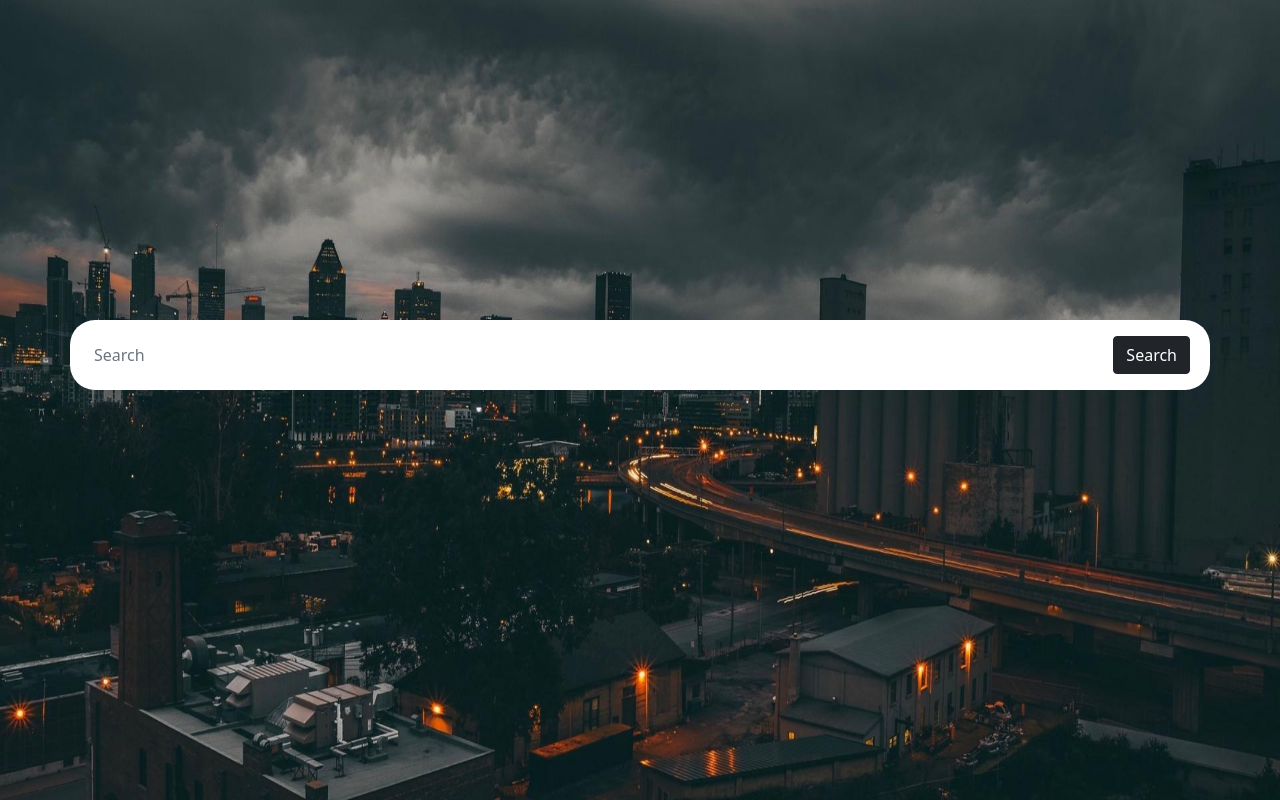
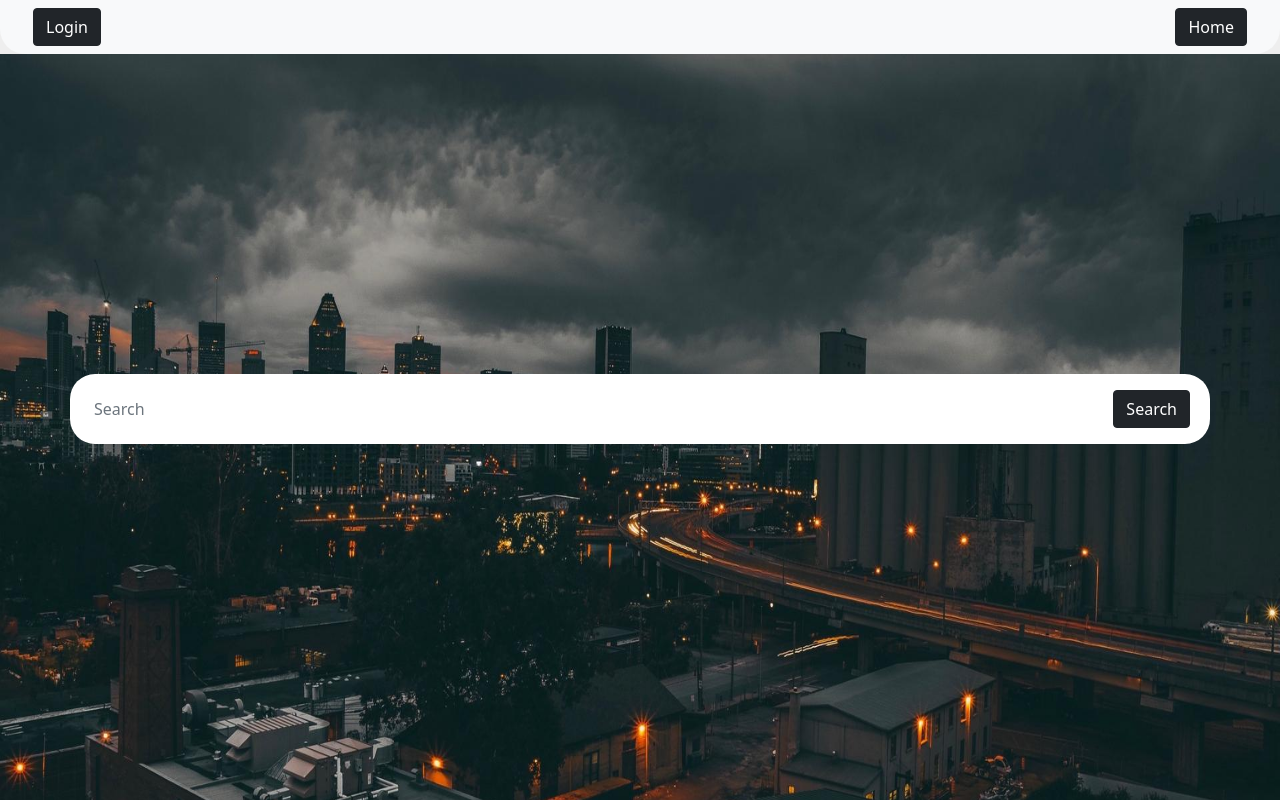
Before and after one commit to paulacarvani/clima-challenge, a Flask app: page / in a window 1280 px wide. Run offline with Flask 2, Linux system fonts and the light colour scheme; some libraries are stand-ins or nearby versions.

Commit message:
UPD: Navbar and login

```diff
--- a/api/__init__.py
+++ b/api/__init__.py
@@ -1,2 +1,2 @@
-from api.v1.api import *
+# from api.v1.api import *
 from api.v1.function import *
--- a/app.py
+++ b/app.py
@@ -1,5 +1,5 @@
 from flask import Flask
-from flask import render_template, request
+from flask import render_template, request, url_for
 from flask_mysqldb import MySQL
 
 from api import getInfo, getNews, render
@@ -45,8 +45,6 @@ def login_admin():
         user = request.form['name']
         password = request.form['password']
 
-
-
         return render_template('boards.html', check_user=check_user)
     elif check_user == 'guest':
         return render_template('boards.html', check_user=check_user)
--- a/static/css/login.css
+++ b/static/css/login.css
@@ -1,3 +1,8 @@
+a {
+	color: white;
+  	text-decoration: none;
+}
+
 *, *:before, *:after {
 	margin: 0;
 	padding: 0;
--- a/templates/base.html
+++ b/templates/base.html
@@ -32,6 +32,14 @@
     <div class="loader2"></div>
   </div>
 
+  <nav class="navbar navbar-light bg-light justify-content-between">
+    <button class="btn btn-dark my-2 my-sm-0 m-2" type="button"><a href='{{ url_for("admin") }}'
+        alt='Broken Link'>Login</a></button>
+
+    <button class="btn btn-dark my-2 my-sm-0 m-2" type="button"><a href='{{ url_for("index") }}'
+        alt='Broken Link'>Home</a></button>
+  </nav>
+
   {% block page %}
   {% endblock page %}
 </body>
--- a/templates/home.html
+++ b/templates/home.html
@@ -12,12 +12,12 @@
 
 {% block page %}
 <img src="../static/img/2901788.jpg" class="img-fluid font" alt="Responsive image">
+
 <div class="container ps">
   <div class="row">
     <div class="col bg-white rounded-ts pt-3">
       <form class="form-inline d-flex pb-3 pl-5 pr-5" method="post" id="post" action="/home">
-        <input class="form-control mr-sm-2 border-0" type="search" placeholder="Search" aria-label="Search"
-          name="city">
+        <input class="form-control mr-sm-2 border-0" type="search" placeholder="Search" aria-label="Search" name="city">
         <button class="btn btn-dark my-2 my-sm-0 m-2" type="submit" name="button">Search</button>
       </form>
     </div>
```
